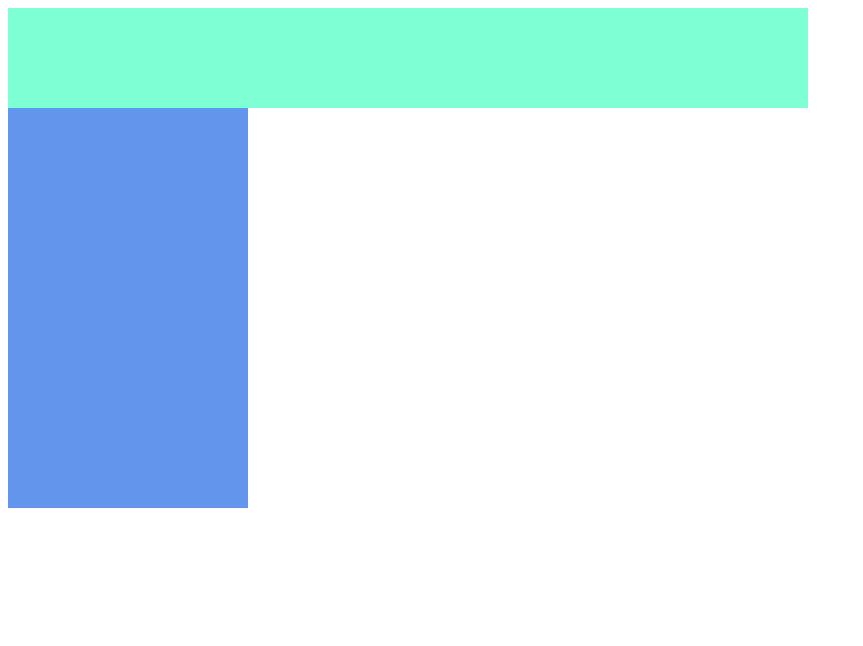
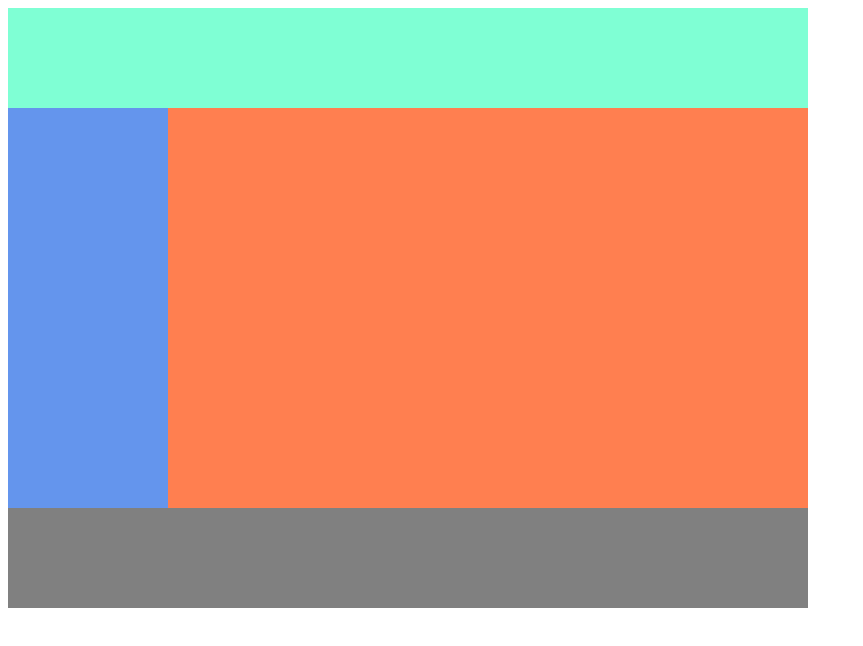
Before and after one commit to Taekgil99/Practice-htmlcss, a plain HTML site: page layout1.html in a window 1280 px wide. Shown: the whole page, without its empty margins (0-863 px from the left). Drawn offline with Linux system fonts and the light colour scheme.

Commit message:
layout1 css setting

```diff
--- a/layout1.html
+++ b/layout1.html
@@ -13,7 +13,8 @@
     <div class="container">
         <div class="header"></div>
         <div class="left-menu"></div>
-        <div></div>
+        <div class="right"></div>
+        <div class="footer"></div>
     </div>
 </body>
 
--- a/style.css
+++ b/style.css
@@ -43,7 +43,22 @@ p {
 }
 
 .left-menu {
-    width: 30%;
+    width: 20%;
     height: 400px;
     background-color: cornflowerblue;
+    float: left;
 }
+
+.right {
+    width: 80%;
+    height: 400px;
+    background-color: coral;
+    float: left;
+}
+
+.footer {
+    width: 100%;
+    height: 100px;
+    background-color: gray;
+    clear: both;
+}
```
